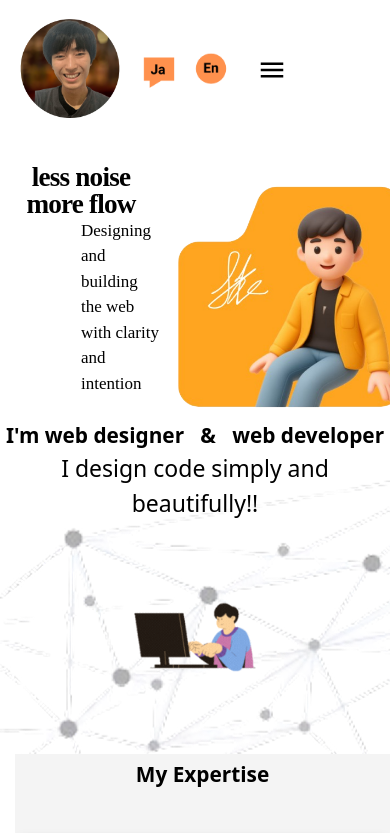
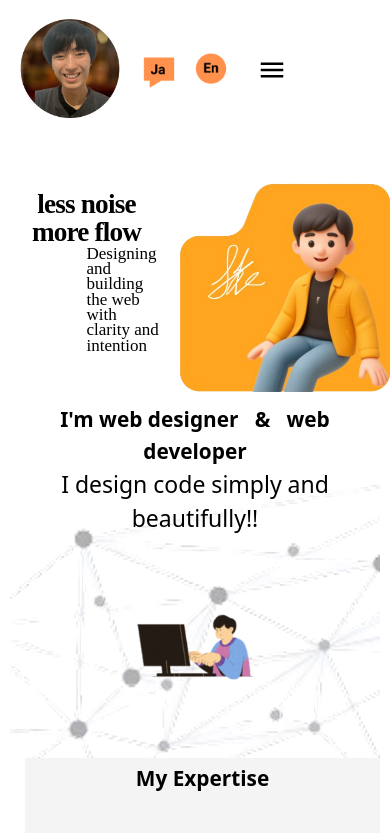
Before and after one commit to Sochan2/my-portfolio-react, a React (Vite) app: page / in a window 390 px wide. Shown: the top 833 px of the page. Built offline with nearby package versions, Linux system fonts and the light colour scheme; a web font is replaced by a local one.

Commit message:
Smartphone margin adjust

```diff
--- a/src/App.css
+++ b/src/App.css
@@ -695,7 +695,7 @@ select {
   }
 
   main {
-    margin: 0;
+    margin: 10px;
   }
 
   .expertise-section {
@@ -817,4 +817,9 @@ select {
 
   .nav-menu a {
   }
+
+  .hero-grid .hero-sub-text p{
+    line-height: 0.9;
+
+  }
 }
```
Also changed, not shown: src/pages/Home.jsx (+5 -5 lines).
